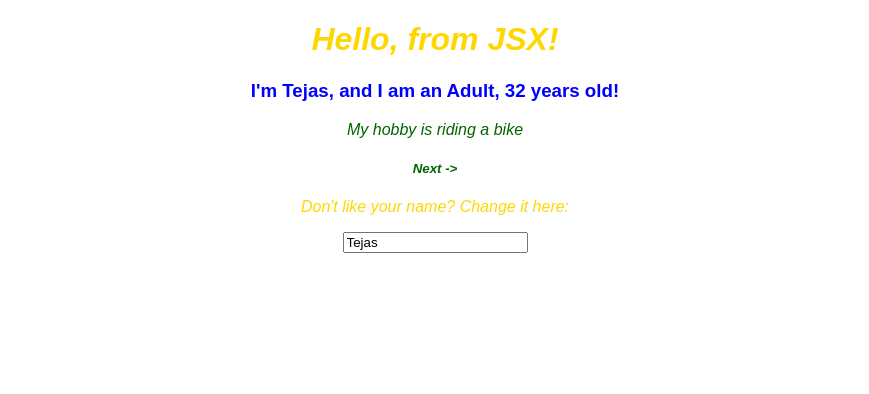
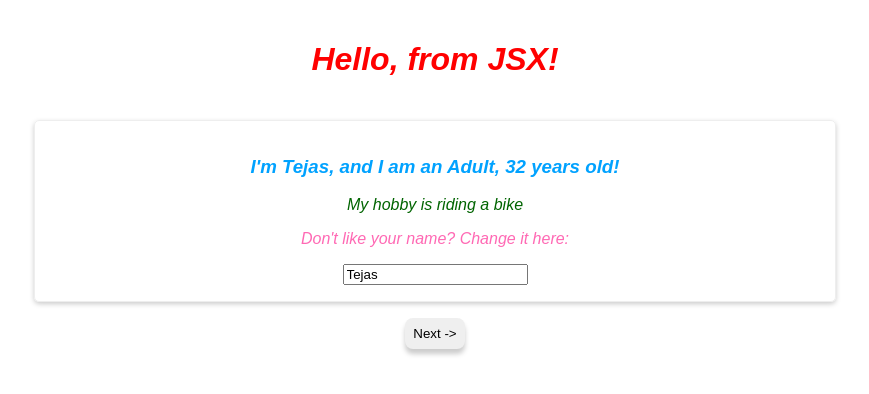
Before and after one commit to tpendse/react-sandbox, a React (Create React App) app in the folder myapp/: page / in a window 1280 px wide. Shown: the top 394 px of the page, without its empty margins (205-1074 px from the left). Built offline with nearby package versions, Linux system fonts and the light colour scheme.

Commit message:
react - styling in jsx

```diff
--- a/myapp/src/App.css
+++ b/myapp/src/App.css
@@ -1,13 +1,7 @@
 .App {
   text-align: center;
-  color:gold;
+  color:rgb(0, 162, 255);
   font-style: oblique;
-}
-
-.Person {
-  text-align: center;
-  color: blue;
-  font-style: initial;
 }
 
 .Hobbies {
@@ -15,7 +9,7 @@
   font-size: 22;
 }
 
-.Child {
+.Message {
   color: hotpink;
 }
 
@@ -25,10 +19,8 @@
 }
 
 .App-header {
-  background-color: #222;
-  height: 150px;
   padding: 20px;
-  color: white;
+  color: red;
 }
 
 .App-title {
--- a/myapp/src/App.js
+++ b/myapp/src/App.js
@@ -30,14 +30,26 @@ class App extends Component {
   }
 
   render() {
+
+    const buttonStyle = {
+      border: '1px #eee',
+      cursor: 'pointer',
+      padding: '8px',
+      borderRadius: '8px',
+      boxShadow: '0 5px 5px #ccc',
+    }
     return (
       <div className="App">
-        <h1>Hello, from JSX!</h1>
+        <h1 className="App-header">Hello, from JSX!</h1>
         <Person
           name={this.state.name} age={this.state.age}
-          clickHandler={this.switchNameHandler} inputChange={this.nameInputHandler}>
+          inputChange={this.nameInputHandler}>
             My hobby is {this.state.hobbies}
           </Person>
+
+          <button
+            style={buttonStyle}
+            onClick={this.switchNameHandler}>Next -></button>
 
       </div>
     );
--- /dev/null
+++ b/myapp/src/Person/Person.css
@@ -0,0 +1,9 @@
+.Person {
+    width: 60%;
+    margin: 16px auto;
+    border: 1px solid #eee;
+    box-shadow: 0 2px 5px #ccc;
+    padding: 16px;
+    text-align: center;
+    border-radius: 5px;
+}
--- a/myapp/src/Person/Person.js
+++ b/myapp/src/Person/Person.js
@@ -1,18 +1,15 @@
 import React from 'react';
+import './Person.css';
 
 const person = (props) => {
     const is_child = props.age < 18;
-    const css_class = is_child ? "Child" : "Person";
     const label = is_child ? "Child" : "Adult";
 
-console.log(props.children);
-
     return (
-        <div>
-            <h3 className={css_class}>I'm {props.name}, and I am {is_child ? "a" : "an"} {label}, {props.age} years old!</h3>
+        <div className="Person">
+            <h3>I'm {props.name}, and I am {is_child ? "a" : "an"} {label}, {props.age} years old!</h3>
             <p className="Hobbies">{props.children}</p>
-            <h5 onClick={props.clickHandler} className="Hobbies">Next -></h5>
-            <p>Don't like your name? Change it here: </p>
+            <p className="Message">Don't like your name? Change it here: </p>
             <input type="text" onChange={props.inputChange} value={props.name} />
         </div>
     );
```
